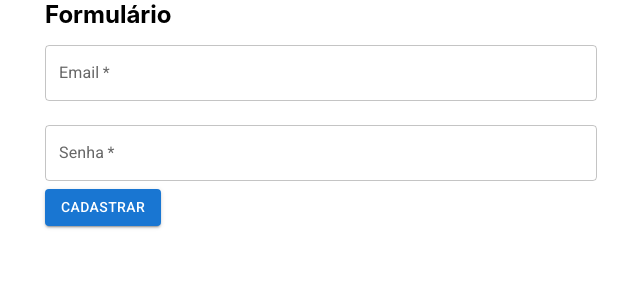
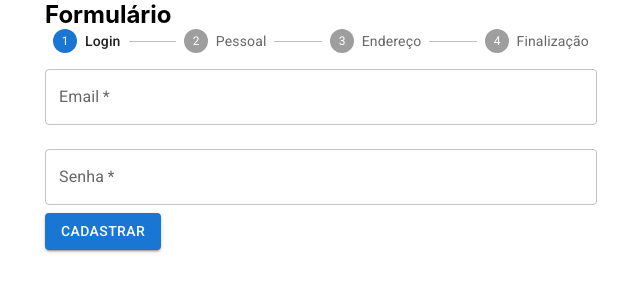
Before and after one commit to rafadealmeida/formulario-react, a React (Create React App) app in the folder formulario-react/: page / in a window 1280 px wide. Shown: the top 300 px of the page, without its empty margins (319-959 px from the left). Built offline with nearby package versions, Linux system fonts and the light colour scheme; the HTML template or start-up script is replaced by a standard one.

Commit message:
Colocando stepper
1- Colocando a última sessão, somente com um texto, para demostrar que o cadastro acabou.
2- Usando stepper do material ui, para demostrar a progressão da pessoa nas sessões do formulário

```diff
--- a/formulario-react/src/components/FormularioCadastro/FormularioCadastro.jsx
+++ b/formulario-react/src/components/FormularioCadastro/FormularioCadastro.jsx
@@ -1,3 +1,4 @@
+import { Step, Stepper, Typography,StepLabel } from "@mui/material";
 import React, {useEffect, useState}from "react";
 import DadosEntrega from "./DadosEntrega";
 import DadosPessoais from "./DadosPessoais";
@@ -7,7 +8,7 @@ function FormularioCadastro({ aoEnviar, validarCPF }) {
   const [etapaAtual, setEtapaAtual] = useState(0);
   const [dadosColetados, setDados] = useState({});
   useEffect(() => {
-    if(etapaAtual == formularios.length){
+    if(etapaAtual == formularios.length-1){
       aoEnviar(dadosColetados)
 
     }
@@ -28,10 +29,18 @@ function FormularioCadastro({ aoEnviar, validarCPF }) {
   const formularios = [
   <DadosUsuario aoEnviar={coletaDados} />,
   <DadosPessoais aoEnviar={coletaDados} voltarEtapa={voltarEtapa} validarCPF={validarCPF}/>,
-  <DadosEntrega aoEnviar={coletaDados} voltarEtapa={voltarEtapa}/>
+  <DadosEntrega aoEnviar={coletaDados} voltarEtapa={voltarEtapa}/>,
+  <Typography>Obrigado pelo cadastro!</Typography>
+
 ]
   return (
     <>
+    <Stepper activeStep={etapaAtual}>
+      <Step><StepLabel>Login</StepLabel></Step>
+      <Step><StepLabel>Pessoal</StepLabel></Step>
+      <Step><StepLabel>Endereço</StepLabel></Step>
+      <Step><StepLabel>Finalização</StepLabel></Step>
+    </Stepper>
     {formularios[etapaAtual]}
 
     </>
```
